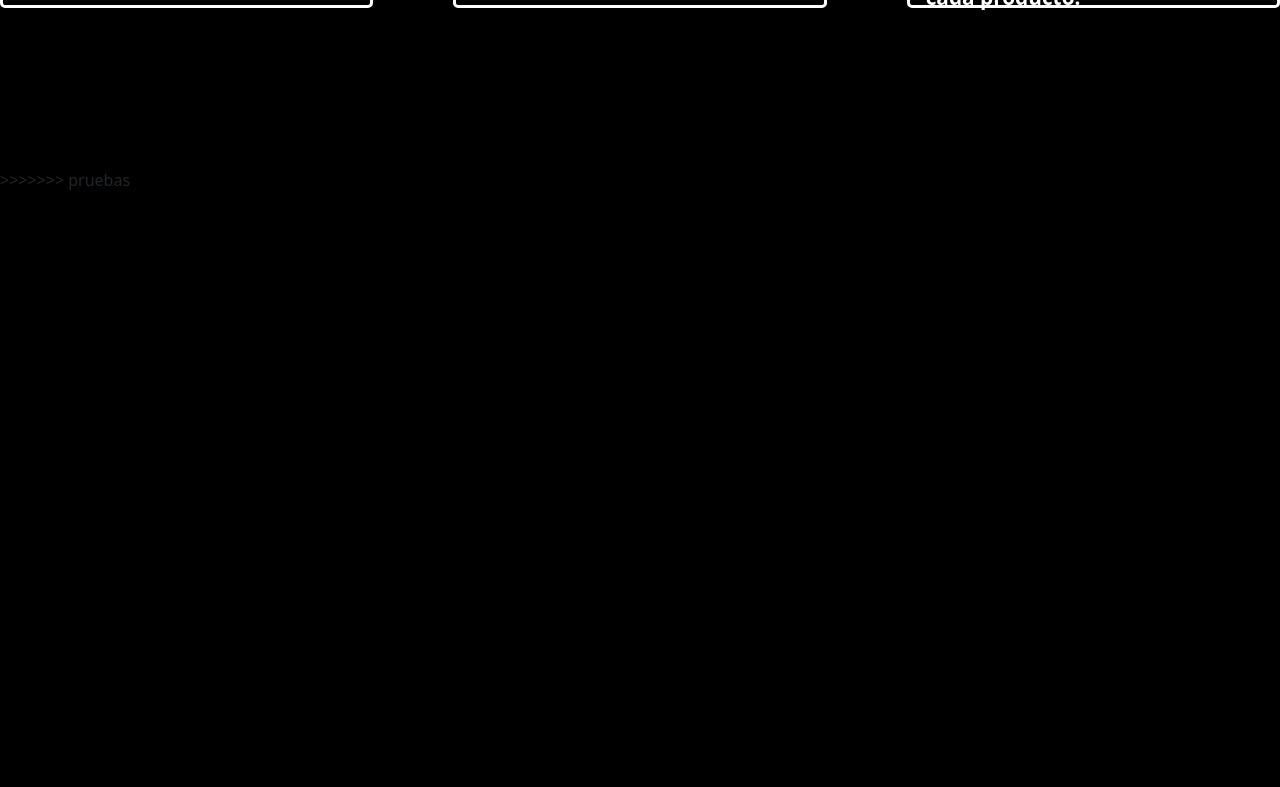
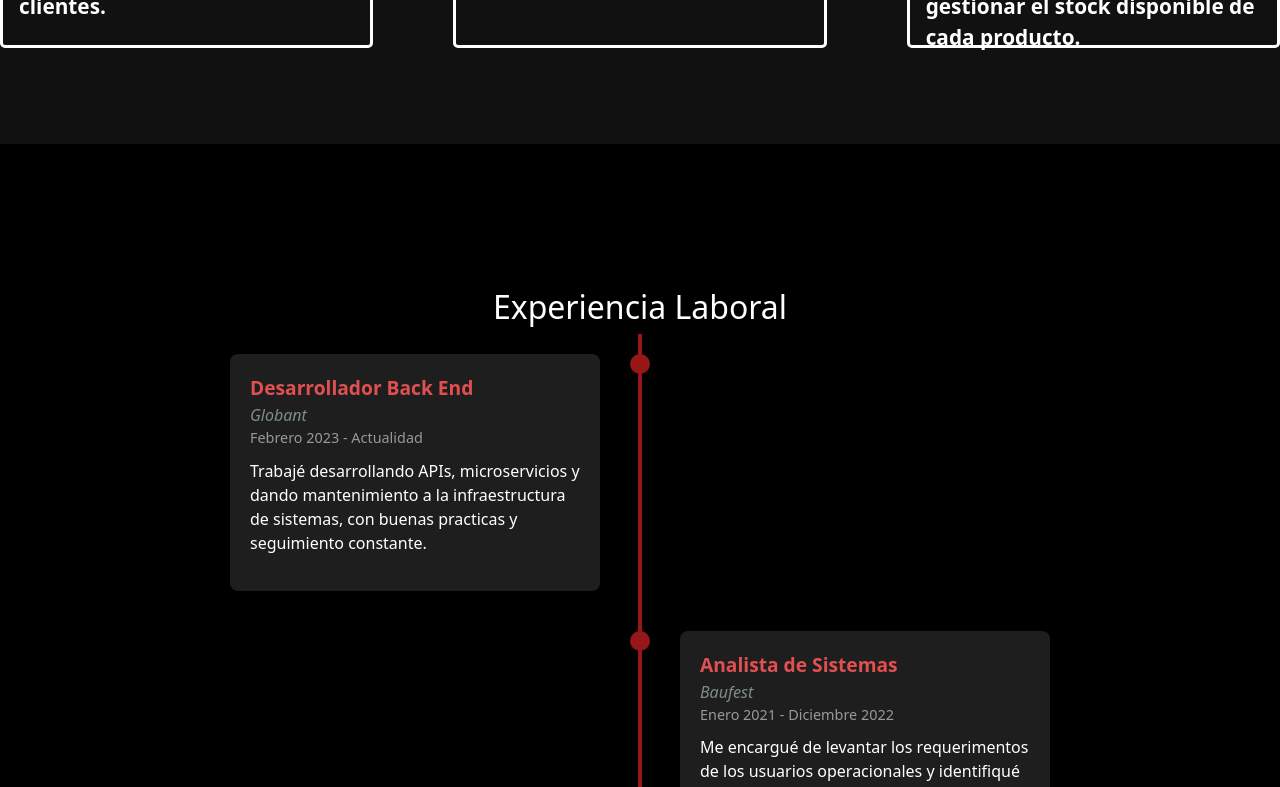
Before and after one commit to MaxiSama12/portfolio-react, a React (Create React App) app: page / in a window 1280 px wide. Shown: the part 2000-2787 px from the top of the page. Before the commit the page ends 2192 px from the top, so only its background shows below. Built offline with nearby package versions, Linux system fonts and the light colour scheme.

Commit message:
Agregamos la seccion experiencia laboral y el footer con estilos

```diff
--- a/public/index.html
+++ b/public/index.html
@@ -9,10 +9,10 @@
     <meta name="description" content="Web site created using create-react-app"/>
     <link rel="apple-touch-icon" href="%PUBLIC_URL%/logo192.png" />
     <link rel="manifest" href="%PUBLIC_URL%/manifest.json" />
+    <link rel="stylesheet" href="https://cdnjs.cloudflare.com/ajax/libs/font-awesome/6.5.0/css/all.min.css">
     <title>Mi Portfolio</title>
   </head>
     <body>
      <div id="root"></div>
     </body>
->>>>>>> pruebas
 </html>
--- a/src/components/Footer.jsx
+++ b/src/components/Footer.jsx
@@ -1,10 +1,14 @@
-import React from 'react'
+import '../styles/Footer.css'
 
 const Footer = () => {
   return (
-    <div className=''>
-
+    <footer>
+    <div class="social-icons ">
+      <a href="https://github.com/MaxiSama12" target="_blank" title="Mi GitHub"><i class="fab fa-github"></i></a>
+      <a href="https://www.instagram.com/estebannn_______/" target="_blank"><i class="fab fa-instagram"></i></a>
+      <a href="https://www.linkedin.com/in/esteban-maximiliano-samaniego-33b4a3263/" target="_blank"><i class="fab fa-linkedin-in"></i></a>
     </div>
+  </footer>
   )
 }
 
--- a/src/components/Main.jsx
+++ b/src/components/Main.jsx
@@ -17,16 +17,21 @@ const Main = () => {
               importantes.
             </b>
           </p>
+          <div id="soft_Skills"></div>
         </article>
       </div>
+
       <div className="habilidades">
         <SoftSkills />
         <Estudios />
       </div>
-      <div className="text-center my-5" id="proyectos">
+        <div id="proyectos"></div>
+
+      <div className="text-center my-5 proyectosTitulo" >
         <h2>Proyectos</h2>
       </div>
-      <section className="experiencia">
+
+      <section className="proyectos">
         <article className="cardProyecto">
           <article className="imgProyectoReposteria"></article>
           <article>
@@ -40,12 +45,12 @@ const Main = () => {
                 </a>
               </u>
               <br />
-              Estado: terminado
+              Estado: terminado.
             </h3>
             <p>
-              Landing page desarrollada para promocionar los productos gastronómicos
-              de "Reposteria Plaza", con un diseño agradable a la vista y llamativo
-              para los clientes.
+              Landing page desarrollada para promocionar los productos
+              gastronómicos de "Reposteria Plaza", con un diseño agradable a la
+              vista y llamativo para los clientes.
             </p>
           </article>
         </article>
@@ -67,15 +72,15 @@ const Main = () => {
               Estado: Terminado.
             </h3>
             <p>
-              Web estática desarrollada para informar sobre los beneficios del café, para
-              brindar consejos y cursos sobre sus distintas formas de preparación.
+              Web estática desarrollada para informar sobre los beneficios del
+              café, para brindar consejos y cursos sobre sus distintas formas de
+              preparación.
             </p>
           </article>
         </article>
 
         <article className="cardProyecto">
           <article className="imgProyectoControlador"></article>
-
           <article>
             <h3>
               <u>Controlador de Stock</u> <br />
@@ -83,13 +88,58 @@ const Main = () => {
             </h3>
 
             <p>
-             Aplicación de escritorio con el propósito de organizar
-             los movimientos de stock de una tienda de calzados,
-             registrando ingresos y egresos, además de gestionar el stock
-             disponible de cada producto.
+              Aplicación de escritorio con el propósito de organizar los
+              movimientos de stock de una tienda de calzados, registrando
+              ingresos y egresos, además de gestionar el stock disponible de
+              cada producto.
             </p>
           </article>
         </article>
+      </section>
+
+    <div id="experiencia" className="my-5 x"></div>
+      <section >
+
+      <h2 className="text-center" >Experiencia Laboral</h2>
+      <div class="timeline">
+        <div class="timeline-item left">
+          <div class="content">
+            <div class="job-title">Desarrollador Back End</div>
+            <div class="job-company">Globant</div>
+            <div class="job-dates">Febrero 2023 - Actualidad</div>
+            <p>
+              Trabajé desarrollando APIs, microservicios y dando mantenimiento a
+              la infraestructura de sistemas, con buenas practicas y seguimiento
+              constante.
+            </p>
+          </div>
+        </div>
+
+        <div class="timeline-item right">
+          <div class="content">
+            <div class="job-title">Analista de Sistemas</div>
+            <div class="job-company">Baufest</div>
+            <div class="job-dates">Enero 2021 - Diciembre 2022</div>
+            <p>
+              Me encargué de levantar los requerimentos de los usuarios
+              operacionales y identifiqué limitantes para la realización de
+              proyectos empresariales importantes.
+            </p>
+          </div>
+        </div>
+
+        <div class="timeline-item left">
+          <div class="content">
+            <div class="job-title">Soporte IT</div>
+            <div class="job-company">Prex</div>
+            <div class="job-dates">Enero 2018 - Diciembre 2020</div>
+            <p>
+              Desempeñé el rol de soporte respondiendo consultas y resolviendo
+              los problemas de los clientes de la empresa.
+            </p>
+          </div>
+        </div>
+      </div>
       </section>
     </>
   );
--- a/src/components/Navegador.jsx
+++ b/src/components/Navegador.jsx
@@ -11,7 +11,7 @@ function BasicExample() {
             <Nav.Link href="#sobre_Mi" className='link-nav'>SOBRE MÍ</Nav.Link>
             <Nav.Link href="#soft_Skills" className='link-nav'>HABILIDADES</Nav.Link>
             <Nav.Link href="#proyectos" className='link-nav'>PROYECTOS</Nav.Link>
-            <Nav.Link href="#certificados" className='link-nav'>CERTIFICADOS</Nav.Link>
+            <Nav.Link href="#experiencia" className='link-nav'>EXPERIENCIA</Nav.Link>
           </Nav>
       </Container>
     </Navbar>
--- a/src/components/SoftSkills.jsx
+++ b/src/components/SoftSkills.jsx
@@ -1,7 +1,7 @@
 function BgColorExample() {
   return (
     <>
-        <div className='contenedorHabilidades' id='soft_Skills'>
+        <div className='contenedorHabilidades'>
           <h3><b>Habilidades blandas</b></h3>
               <ul>
               {[
--- /dev/null
+++ b/src/styles/Footer.css
@@ -0,0 +1,39 @@
+footer {
+    position: relative;
+
+    bottom: 0;
+    width: 100%;
+    background-color: #212224;
+    color: #ecf0f1;
+    display: flex;
+    flex-direction: column;
+    justify-content: space-between;
+    align-items: center;
+    padding: 15px 30px;
+    box-shadow: 0 -2px 10px rgba(0,0,0,0.2);
+    z-index: 10;
+  }
+
+  .footer-text {
+    font-size: 0.9em;
+  }
+
+  .social-icons a {
+    color: #ecf0f1;
+    margin-left: 15px;
+    text-decoration: none;
+    font-size: 1.2em;
+    transition: color 0.3s;
+  }
+
+  .social-icons a:hover {
+    color: #3498db;
+  }
+
+  @media (max-width: 600px) {
+    footer {
+      flex-direction: column;
+      text-align: center;
+      gap: 10px;
+    }
+  }
--- a/src/styles/Main.css
+++ b/src/styles/Main.css
@@ -30,15 +30,26 @@
   border-radius: 0.2rem;
 }
 
-.experiencia {
+.proyectosTitulo {
+  position: relative;
+  top: -5rem;
+  z-index: -1;
+  background-color:  #111111;
+  padding-top: 7rem;
+  padding-bottom: 3rem;
+}
+
+.proyectos {
   display: flex;
   justify-content: center;
+  background-color:  #111111;
   gap: 5rem;
-  margin-top: 2rem;
-  margin-bottom: 10rem;
+  margin-top: -8rem;
+  margin-bottom: 5rem;
+  padding-bottom: 6rem;
 }
 
-.experiencia h2 {
+.proyectos h2 {
   text-align: center;
   font-size: 3rem;
 }
@@ -88,3 +99,102 @@
   background-size: contain;
   background-repeat: no-repeat;
 }
+
+.x {
+  height: 1rem;
+}
+
+.timeline {
+  position: relative;
+  max-width: 900px;
+  margin: auto;
+}
+
+.timeline::after {
+  content: '';
+  position: absolute;
+  width: 4px;
+  background-color:rgb(150, 23, 23);
+  top: 0;
+  bottom: 0;
+  left: 50%;
+  margin-left: -2px;
+}
+
+.timeline-item {
+  padding: 20px 40px;
+  position: relative;
+  width: 50%;
+}
+
+.timeline-item::after {
+  content: '';
+  position: absolute;
+  top: 20px;
+  width: 20px;
+  height: 20px;
+  background-color: rgb(150, 23, 23);
+  border-radius: 50%;
+  z-index: 1;
+}
+
+.left {
+  left: 0;
+}
+
+.left::after {
+  right: -10px;
+}
+
+.right {
+  left: 50%;
+}
+
+.right::after {
+  left: -10px;
+}
+
+.content {
+  padding: 20px;
+  background-color: rgb(31, 30, 30);
+  position: relative;
+  border-radius: 8px;
+  box-shadow: 0 4px 6px rgba(0, 0, 0, 0.1);
+}
+
+.job-title {
+  font-size: 1.2em;
+  font-weight: bold;
+  color: rgb(224, 80, 80);
+}
+
+.job-company {
+  font-style: italic;
+  color: #7f8c8d;
+}
+
+.job-dates {
+  color: #999;
+  font-size: 0.9em;
+  margin-bottom: 10px;
+}
+
+@media screen and (max-width: 768px) {
+  .timeline::after {
+    left: 10px;
+  }
+
+  .timeline-item {
+    width: 100%;
+    padding-left: 30px;
+    padding-right: 20px;
+  }
+
+  .timeline-item::after {
+    left: 0;
+  }
+
+  .right {
+    left: 0;
+  }
+}
```
Also changed, not shown: src/App.css (deleted, +0 -38 lines).
